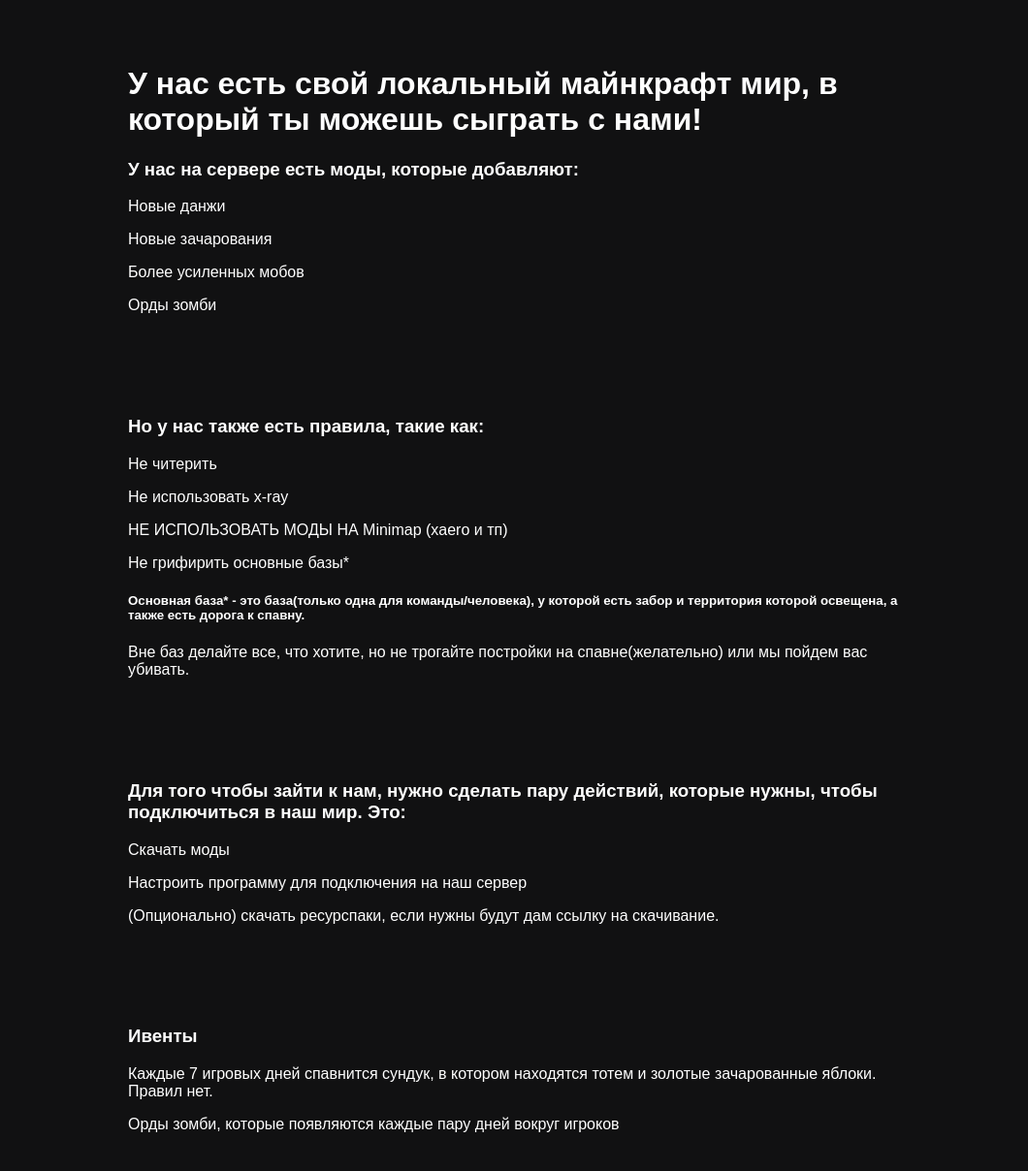
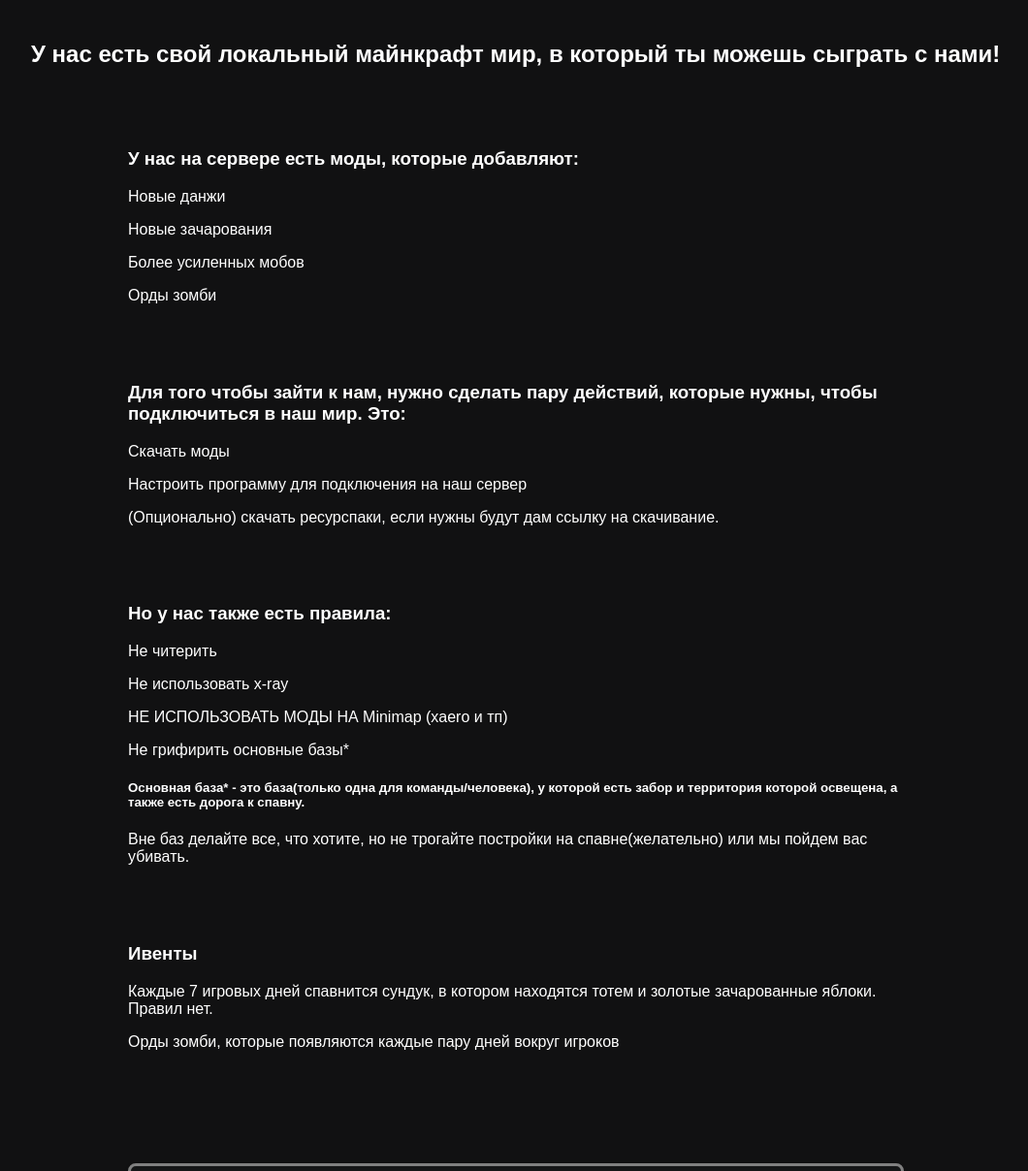
Before and after one commit to crystalx375/mc-evereast, a plain HTML site: page index.html in a window 1280 px wide. Shown: the part 995-2203 px from the top of the page at 97% size, without its empty margins (108-1168 px from the left). Drawn offline with Linux system fonts and the light colour scheme.

Commit message:
Update index.html
some tests/enchants

```diff
--- a/index.html
+++ b/index.html
@@ -106,6 +106,9 @@
         max-width: 80%;
         z-index: 2;
         position: relative;
+		opacity: 0;
+	    transform: translateY(20px);
+	    animation: fadeInUp 0.6s ease forwards;
     }
     .banner-content h1 {
         margin: 0 0 10px 0;
@@ -122,7 +125,32 @@
         max-width: 800px;
         margin: auto;
         margin-top: 30px;
-    }
+	    opacity: 0;
+	    transform: translateY(20px);
+	    animation: fadeInUp 1s ease forwards;
+	}
+
+	@keyframes fadeInUp {
+	  to {
+	    opacity: 1;
+	    transform: translateY(0);
+	  }
+	}
+	.container-text {
+	    padding: 20px;
+        max-width: 800px;
+        margin: auto;
+        margin-top: 5px;
+	}
+	.container-text-fade {
+		padding: 20px;
+        max-width: 1000px;
+        margin: auto;
+        margin-top: 5px;
+		opacity: 0;
+	    transform: translateY(20px);
+	    animation: fadeInUp 1.5s ease forwards;
+	}
     .content {
         padding: 20px;
         max-width: 800px;
@@ -401,27 +429,35 @@ function startDecorRain() {
 
 
 <div class="parallax">
-    <div class="banner-content reveal" style="--delay:250ms">
+    <div class="banner-content">
         <h1>Evereast</h1>
         <p>Професиональный игрок в Redmatch 2, по совместности кринж майнкрафтер, который любит записывать геймплей со своими друзьями. </p>
     </div>
 </div>
 
 
-<div class="container reveal" style="--delay:0ms">
+<div class="container reveal">
     <h2>Добро пожаловать!</h2>
     <p>Здесь вы найдете полезные материалы и файлы для скачивания. Всё, что вам нужно — ниже.</p>
 </div>
-<div class="container reveal" style="--delay:200ms">
-	<h1>У нас есть свой локальный майнкрафт мир, в который ты можешь сыграть с нами!</h1>
+<div class="container-text-fade">
+	<h2>У нас есть свой локальный майнкрафт мир, в который ты можешь сыграть с нами!</h2>
+</div>
+<div class="container-text reveal">
 	<h3>У нас на сервере есть моды, которые добавляют:</h3>
 	<p>Новые данжи
 	<p>Новые зачарования
 	<p>Более усиленных мобов
 	<p>Орды зомби</p>
 </div>
-<div class="container reveal" style="--delay:500ms">
-	<h3>Но у нас также есть правила, такие как: </h3>
+<div class="container-text reveal">
+	<h3>Для того чтобы зайти к нам, нужно сделать пару действий, которые нужны, чтобы подключиться в наш мир. Это:</h3>
+	<p>Скачать моды
+	<p>Настроить программу для подключения на наш сервер
+	<p>(Опционально) скачать ресурспаки, если нужны будут дам ссылку на скачивание.</p>
+</div>
+<div class="container-text reveal">
+	<h3>Но у нас также есть правила: </h3>
 	<p>Не читерить
 	<p>Не использовать x-ray
 	<p>НЕ ИСПОЛЬЗОВАТЬ МОДЫ НА Minimap (xaero и тп)
@@ -429,18 +465,12 @@ function startDecorRain() {
 	<h5>Основная база* - это база(только одна для команды/человека), у которой есть забор и территория которой освещена, а также есть дорога к спавну.</h5>
 	<p>Вне баз делайте все, что хотите, но не трогайте постройки на спавне(желательно) или мы пойдем вас убивать.</p>
 </div>
-<div class="container reveal" style="--delay:1000ms">
-	<h3>Для того чтобы зайти к нам, нужно сделать пару действий, которые нужны, чтобы подключиться в наш мир. Это:</h3>
-	<p>Скачать моды
-	<p>Настроить программу для подключения на наш сервер
-	<p>(Опционально) скачать ресурспаки, если нужны будут дам ссылку на скачивание.</p>
-</div>
-<div class="container reveal" style="--delay:1200ms">
+<div class="container-text reveal">
 	<h3>Ивенты</h3>
 	<p>Каждые 7 игровых дней спавнится сундук, в котором находятся тотем и золотые зачарованные яблоки. Правил нет.</p>
 	<p>Орды зомби, которые появляются каждые пару дней вокруг игроков</p>
 </div>
-<div class="content reveal" style="--delay:1500ms">
+<div class="content reveal">
     <div class="downloads">
         <div class="download-item" id="zrok">
             <h3>Zrok</h3>
```
